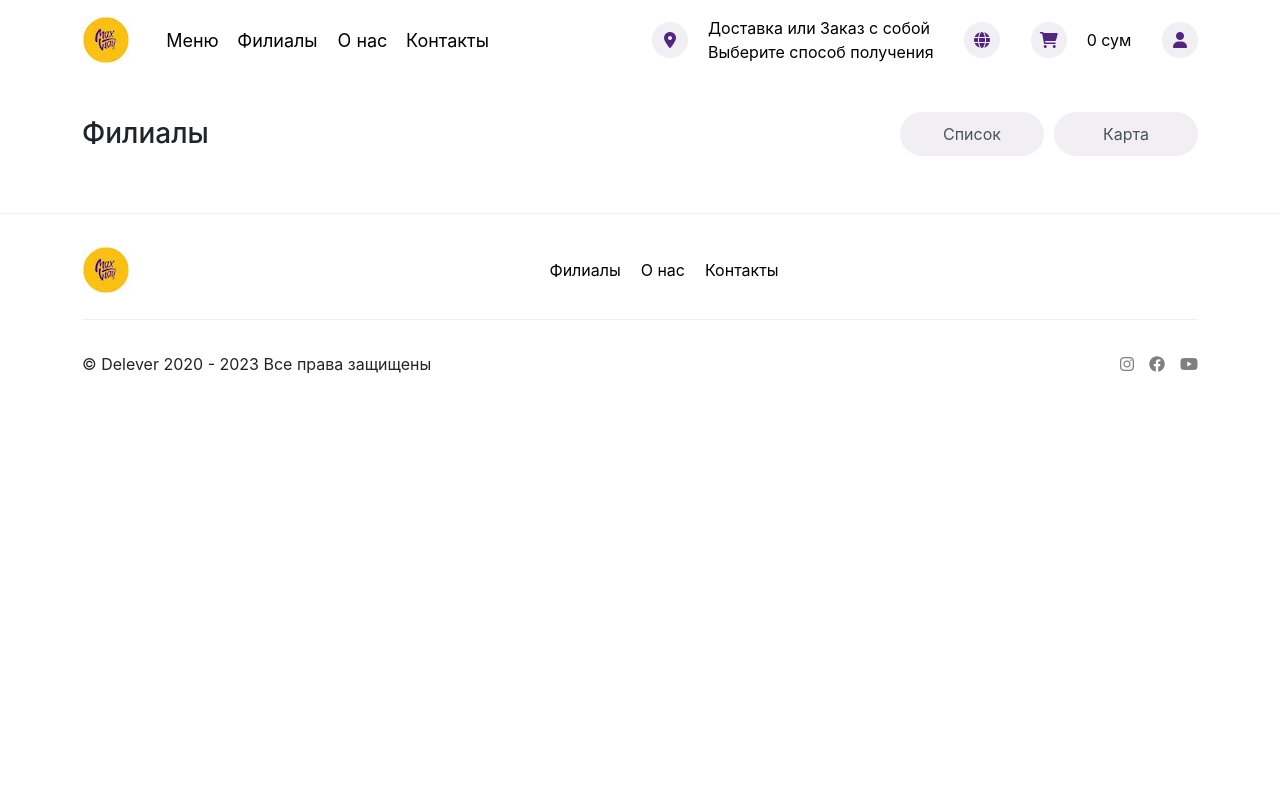
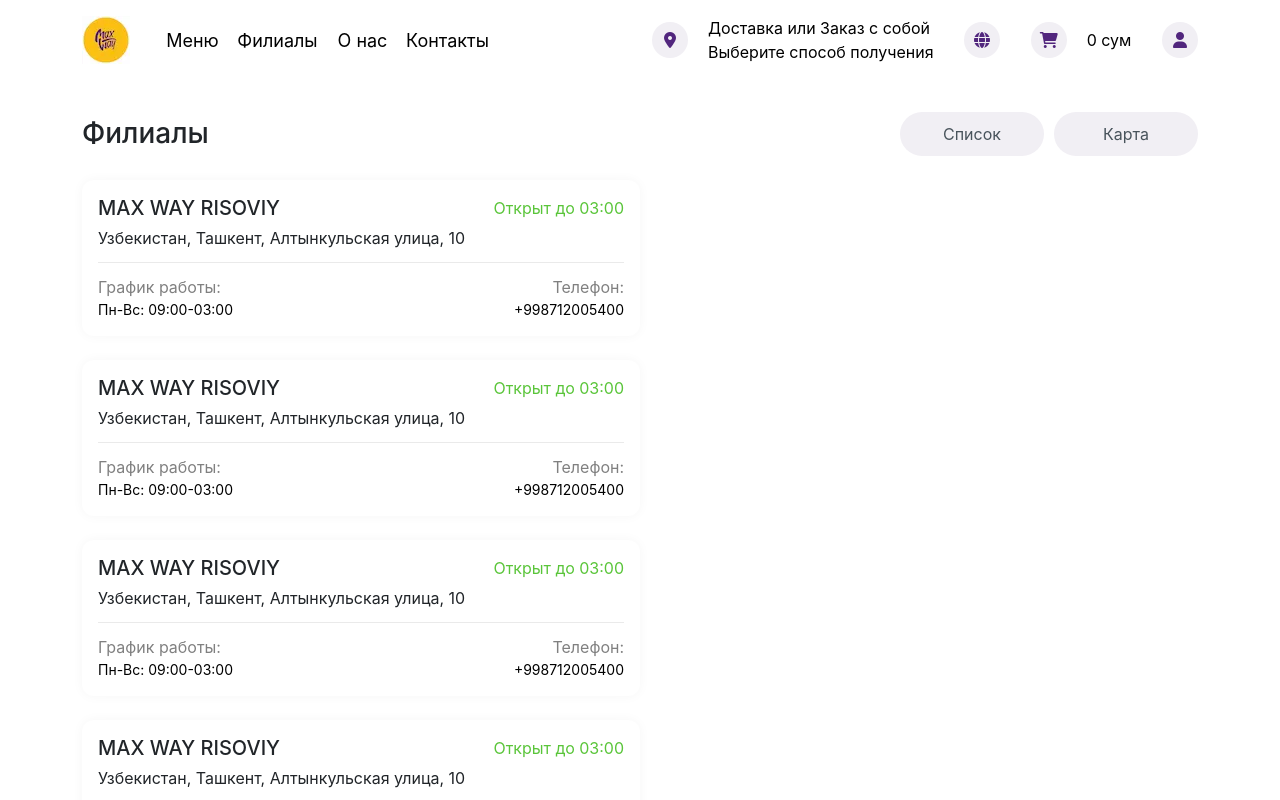
Before and after one commit to HayotbekIT/Max-Way-Project, a React (Create React App) app: page /filials in a window 1280 px wide. Shown: the top 800 px of the page. Built offline with nearby package versions, Linux system fonts and the light colour scheme.

Commit message:
#fix #branches-item Разработал Элементы для филиал

```diff
--- /dev/null
+++ b/src/components/branches/index.jsx
@@ -0,0 +1,38 @@
+import React from 'react'
+
+export default function BranchesItem() {
+  return (
+    <div className='col-6 branches__item'>
+      <div className="branches__item-top d-flex ">
+        <div className="branches__item-titles">
+          <h3 className="title-3 branches__item-title">
+            MAX WAY RISOVIY
+          </h3>
+          <p className="subtitle">Узбекистан, Ташкент, Алтынкульская улица, 10</p>
+        </div>
+
+        <div className="branches__item-time d-flex flex-grow-1 justify-content-end">Открыт до 03:00</div>
+      </div>
+      <div className="branches__item-bottom d-flex">
+        <div className="branches__item-work__time">
+          <div className="branches__item-bottom__title">
+            График работы:
+          </div>
+          <p className="branches__item-bottom__text">
+            Пн-Вс: 09:00-03:00
+          </p>
+        </div>
+        <div className="branches__item-contact d-flex flex-grow-1 align-items-end flex-column">
+          <div className="branches__item-bottom__title">
+            Телефон:
+          </div>
+          <a href='#!' className="branches__item-bottom__text">
+            +998712005400
+          </a>
+        </div>
+      </div>
+
+
+    </div>
+  )
+}
--- a/src/page/Filials.jsx
+++ b/src/page/Filials.jsx
@@ -1,5 +1,6 @@
 import React from 'react'
 import styledComponents from 'styled-components'
+import BranchesItem from '../components/branches'
 
 export default function Filials() {
   return (
@@ -12,6 +13,19 @@
             <button className="branches__button">Карта</button>
           </div>
         </div>
+        <BranchesItem />
+        <BranchesItem />
+        <BranchesItem />
+        <BranchesItem />
+        <BranchesItem />
+        <BranchesItem />
+        <BranchesItem />
+        <BranchesItem />
+        <BranchesItem />
+        <BranchesItem />
+        <BranchesItem />
+        <BranchesItem />
+
       </div>
     </BranchesStyle>
   )
@@ -21,8 +35,14 @@
 
   &.branches{
     padding: 32px 0;
+    & > * >.branches__item + .branches__item{
+      margin-top: 1.5rem;
+    }
   }
   .branches{
+    &__top{
+      padding-bottom: 1.5rem;
+    }
     &__button{
       outline: none;
       border: none;
@@ -44,6 +64,40 @@
         }
       }
     }
+    &__item{
+      padding: 1rem 1.25rem;
+      background: #fff;
+      box-shadow: 0 0 12px rgba(0,0,0,.04);
+      padding: 1rem;
+      border-radius: .75rem;
+      &-title{
+        font-size: 1.25rem;
+        &s{
+          & > * + *{
+            margin-top: 6px !important;
+          }
+        }
+      }
+      &-time{
+        color: rgb(90, 197, 58);
+      }
+      &-top{
+        border-bottom: 1px solid #eaeaea;
+        padding-bottom: .75rem;
+      }
+      &-bottom{
+        padding-top: .75rem;
+        &__title{
+          color: grey;
+        }
+        &__text{
+          font-size: .875rem;
+          text-decoration: none;
+          color: #000;
+        }
+      }
+    }
+  }
   }
 
 `
```
